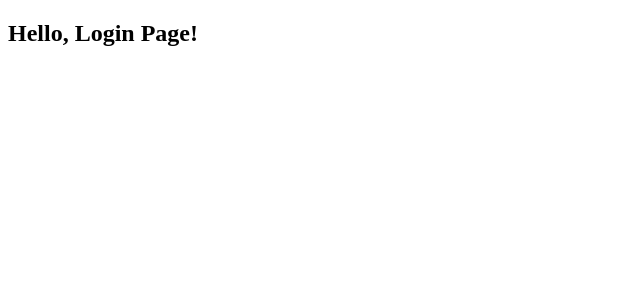
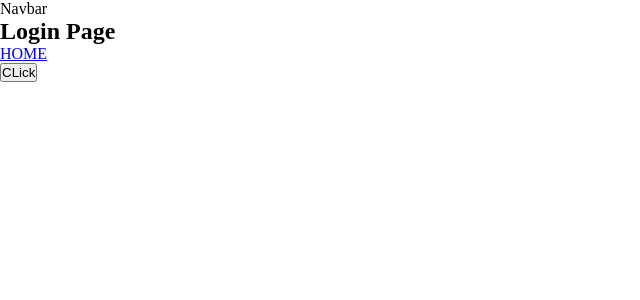
Before and after one commit to SahatasLee/Next, a Next.js app: page /login in a window 1280 px wide. Shown: the top 300 px of the page, without its empty margins (0-640 px from the left). Built offline with nearby package versions, Linux system fonts and the light colour scheme.

Commit message:
client component

```diff
--- /dev/null
+++ b/app/global.css
@@ -0,0 +1,4 @@
+* {
+    margin: 0;
+    padding: 0;
+}
--- a/app/layout.tsx
+++ b/app/layout.tsx
@@ -1,4 +1,5 @@
 import { Metadata } from 'next'
+import './global.css'
 
 export const metadata: Metadata = {
   title: 'Next.my',
--- /dev/null
+++ b/app/login/components/Login.tsx
@@ -0,0 +1,12 @@
+'use client'
+import React from 'react'
+
+const Login = () => {
+  return (
+    <div>
+        <button onClick={() => console.log("Click")}>CLick</button>
+    </div>
+  )
+}
+
+export default Login
--- a/app/login/layout.tsx
+++ b/app/login/layout.tsx
@@ -12,7 +12,7 @@ export default function DashboardLayout({
     return (
         <section>
             {/* Include shared UI here e.g. a header or sidebar */}
-            <nav></nav>
+            <nav>Navbar</nav>
 
             {children}
         </section>
--- a/app/login/page.tsx
+++ b/app/login/page.tsx
@@ -1,4 +1,13 @@
 // `app/login/page.tsx` is the UI for the `/login` URL
+import Link from 'next/link'
+import Login from './components/Login'
+
 export default function Page() {
-    return <h1>Hello, Login Page!</h1>
+    return (
+        <main>
+            <h1>Login Page</h1>
+            <Link href="/">HOME</Link>
+            <Login />
+        </main>
+    )
 }
```
Also changed, not shown: app/home/page.tsx (added, +9 -0 lines), app/page.tsx (+8 -7 lines).
